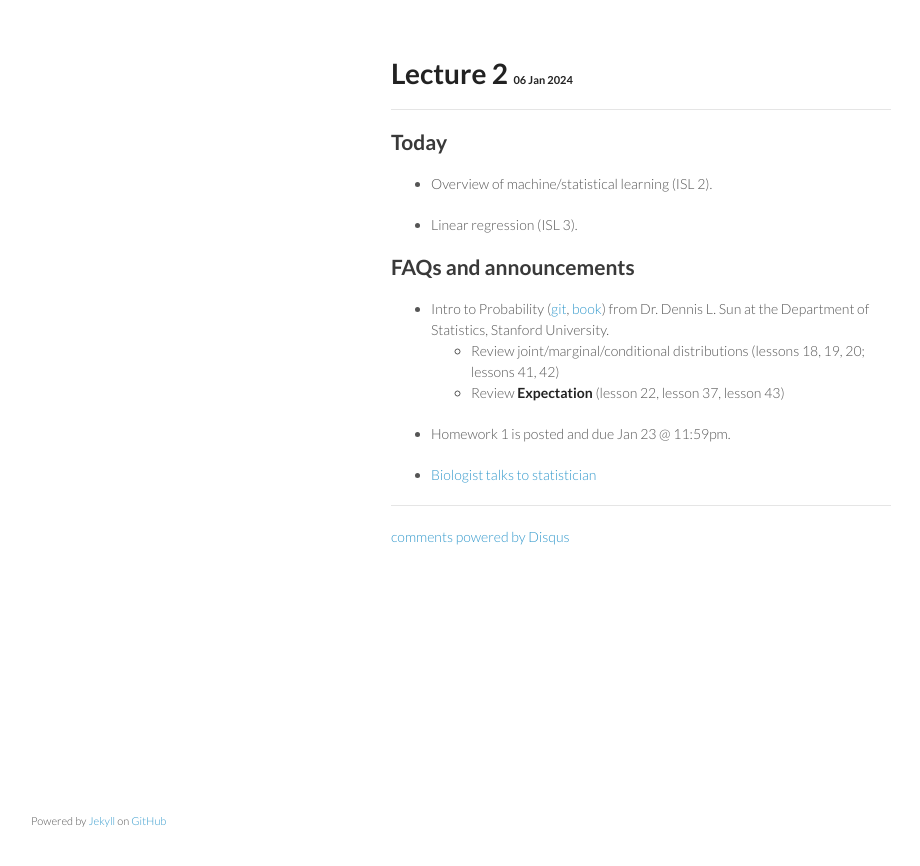
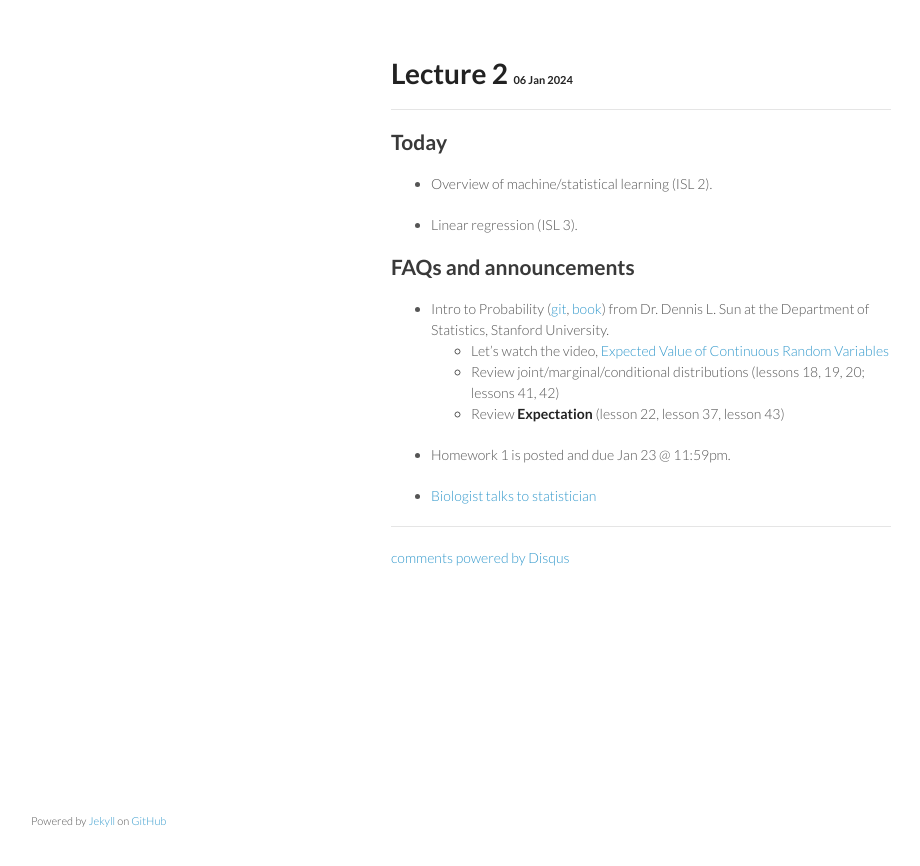
Before and after one commit to ucla-biostat-212a/2024winter, a Jekyll site: the page built from _posts/2024-01-06-week1-day2.md, in a window 1280 px wide. Shown: the top 866 px of the page, without its empty margins (179-1099 px from the left). Built offline with Jekyll 4.4.1, drawn with Linux system fonts in a browser that asks for light colours; comment, search, counter and statistics services are not loaded.

Commit message:
revise ann

```diff
--- a/_posts/2024-01-06-week1-day2.md
+++ b/_posts/2024-01-06-week1-day2.md
@@ -13,6 +13,7 @@ category: biostat212awinter2024
 ## FAQs and announcements
 
 * Intro to Probability ([git](https://github.com/dlsun/probability), [book](https://dlsun.github.io/probability/)) from Dr. Dennis L. Sun at the Department of Statistics, Stanford University.
+	* Let's watch the video, [Expected Value of Continuous Random Variables](https://dlsun.github.io/probability/ev-continuous.html)
 	* Review joint/marginal/conditional distributions (lessons 18, 19, 20; lessons 41, 42)
 	* Review **Expectation** (lesson 22, lesson 37, lesson 43)
 
```
